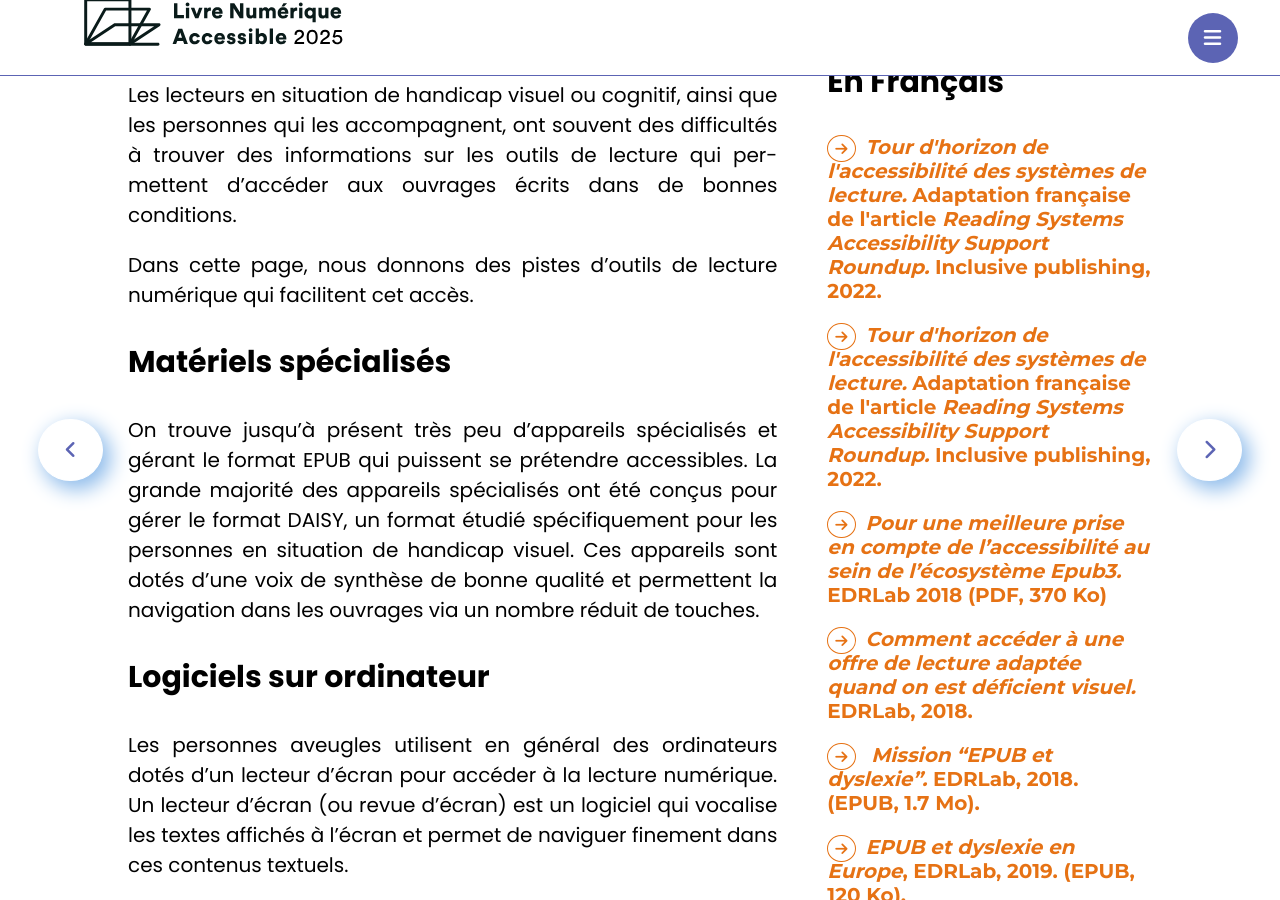
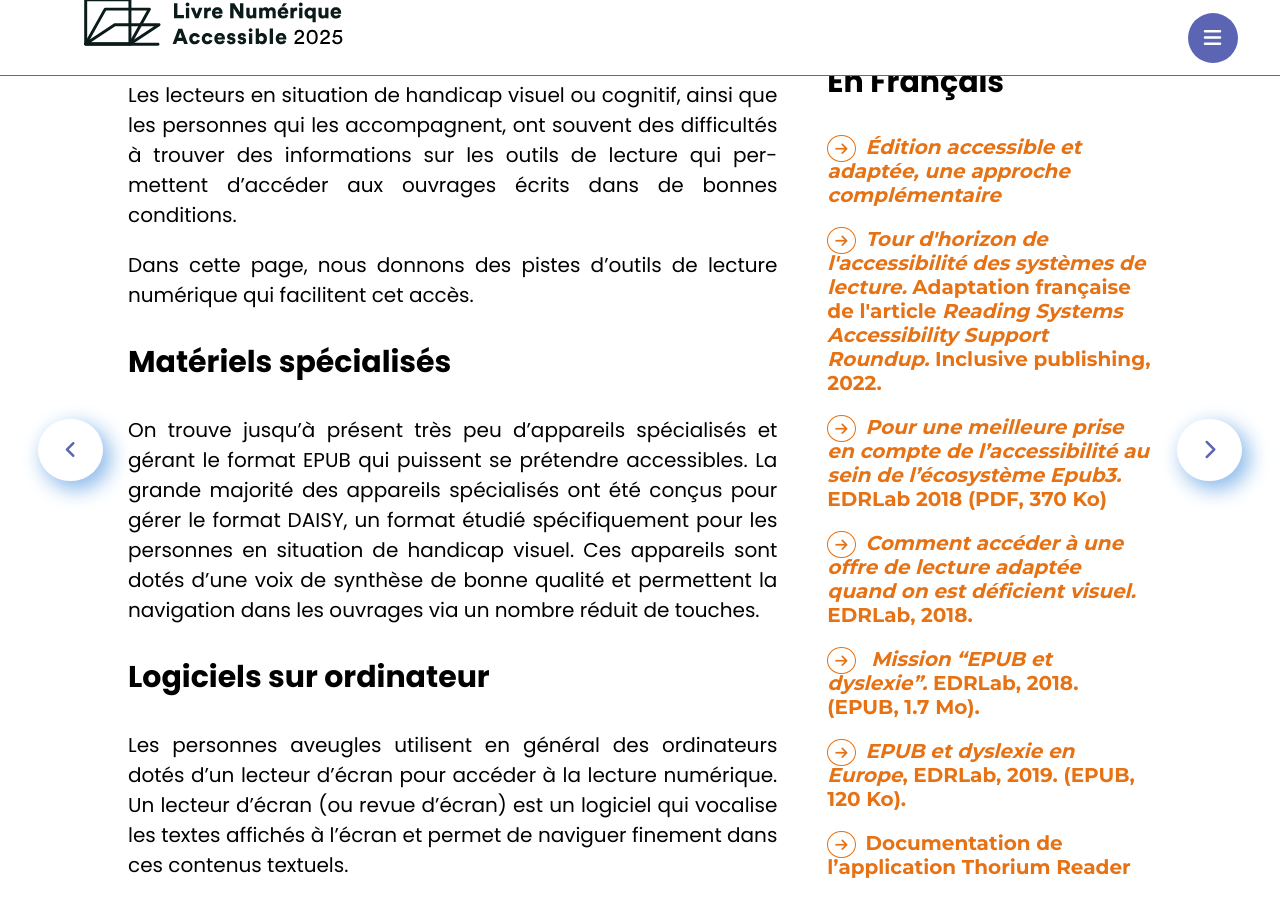
Before and after one commit to edition-accessible/lina25, a Jekyll site: the page built from pages/lire.md, in a window 1280 px wide and 900 px high, scrolled down 1131 px. Built offline with Jekyll 4.4.1, drawn with Linux system fonts in a browser that asks for light colours; nearby versions of some CDN libraries; comment, search, counter and statistics services are not loaded.

Commit message:
Update lire.md

```diff
--- a/pages/lire.md
+++ b/pages/lire.md
@@ -57,7 +57,7 @@ Les liseuses sont des appareils grand public sans clavier, de basse consommation
 <ul>
 
 <li>
-<a href="../ressources/accessibile_adapte" class="link color_orange"><cite >Tour d'horizon de l'accessibilité des systèmes de lecture.</cite> Adaptation française de l'article <cite >Reading Systems Accessibility Support Roundup.</cite> Inclusive publishing, 2022.</a>
+<a href="../ressources/accessibile_adapte" class="link color_orange"><cite >Édition accessible et adaptée, une approche complémentaire</cite></a>
 </li>
 
 <li>
```
